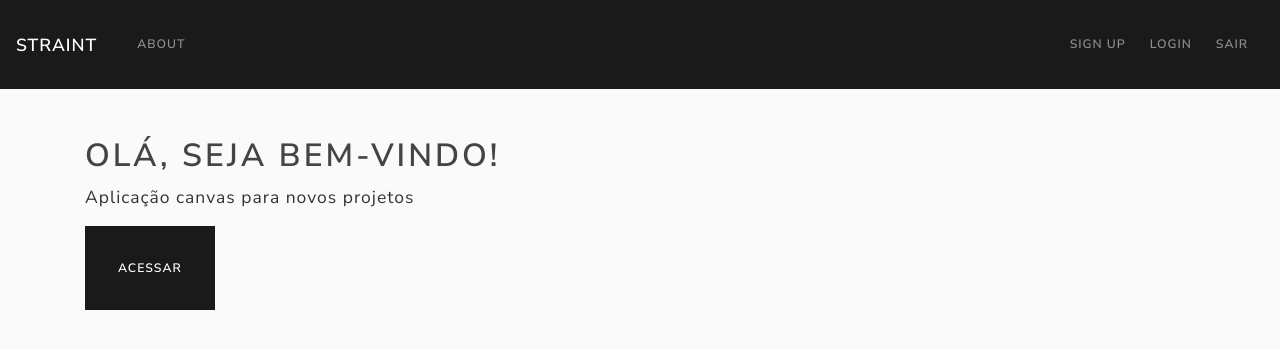
After one commit to glitchman23/flask-canvas, a Flask app: template templates/home.html in a window 1280 px wide. The commit adds this page. Shown: the top 349 px of the page. Run offline with Flask 2, Linux system fonts and the light colour scheme; the template is opened without the code that fills it, so the values that code supplies are empty; some libraries are stand-ins or nearby versions.

Commit message:
adjustments

```diff
--- a/main.py
+++ b/app.py
@@ -11,7 +11,11 @@ app.config['SECRET_KEY'] = '92d55cfc39b5c5a115ff84baebd0b834'
 @app.route('/')
 @app.route('/home')
 def home():
-	return render_template('home.jinja2')
+	return render_template('home.html')
+
+@app.route('/about')
+def about():
+	return render_template('about.html')
 
 @app.route('/register', methods=['GET', 'POST'])
 def register():
@@ -19,7 +23,7 @@ def register():
 	if form.validate_on_submit():
 		flash(f'Account created for {form.username.data}!', 'success')
 		return redirect(url_for('home'))
-	return render_template('register.jinja2', title='Register', form=form)
+	return render_template('register.html', title='Register', form=form)
 
 @app.route('/login', methods=['GET', 'POST'])
 def login():
@@ -31,7 +35,7 @@ def login():
 		else:
 			flash(f'Login unsuccessful. Please check username and password', 'danger')
 
-	return render_template('login.jinja2', title='Login', form=form)
+	return render_template('login.html', title='Login', form=form)
 
 
 ##################################  API  ##################################
--- a/templates/basic.jinja2
+++ b/templates/basic.html
@@ -31,7 +31,7 @@
         <div class="collapse navbar-collapse" id="navbarColor01">
           <ul class="navbar-nav mr-auto">
             <li class="nav-item">
-              <a class="nav-link" href="#">About</a>
+              <a class="nav-link" href="{{ url_for('about') }}">About</a>
             </li>
           </ul>
           <ul class="navbar-nav my-2 my-lg-0">
@@ -64,7 +64,7 @@
           {% endif %}
         {% endwith %}
 
-        {% block body %}{% endblock %}
+        {% block content %}{% endblock content %}
     </div>
 
     <footer class="footer">
--- /dev/null
+++ b/templates/home.html
@@ -0,0 +1,12 @@
+{% extends 'basic.html' %}
+
+{% block content %}
+
+<div class="mt-5">
+  <h1 class="display-5">Olá, seja bem-vindo!</h1>
+  <p class="lead">Aplicação canvas para novos projetos</p>
+    <a class="btn btn-primary btn-lg" href="#" role="button">Acessar</a>
+  </p>
+</div>
+
+{% endblock content %}
--- a/templates/login.jinja2
+++ b/templates/login.html
@@ -1,6 +1,6 @@
-{% extends "basic.jinja2" %}
+{% extends "basic.html" %}
 
-{% block body %}
+{% block content %}
     <div class="content-section mt-5">
         <form method="POST" action="">
             {{ form.hidden_tag() }}
@@ -51,4 +51,4 @@
             Need An Account? <a class="ml-2" href="{{ url_for('register') }}">Sign up now</a>
         </small>
     </div>
-{% endblock body %}
+{% endblock content %}
--- a/templates/register.jinja2
+++ b/templates/register.html
@@ -1,6 +1,6 @@
-{% extends "basic.jinja2" %}
+{% extends "basic.html" %}
 
-{% block body %}
+{% block content %}
     <div class="content-section mt-5">
         <form method="POST" action="">
             {{ form.hidden_tag() }}
@@ -70,4 +70,4 @@
             Already Have An Account? <a class="ml-2" href="{{ url_for('login') }}">Sign In</a>
         </small>
     </div>
-{% endblock body %}
+{% endblock content %}
```
Also changed, not shown: templates/about.html (added, +7 -0 lines), templates/home.jinja2 (deleted, +0 -12 lines).
